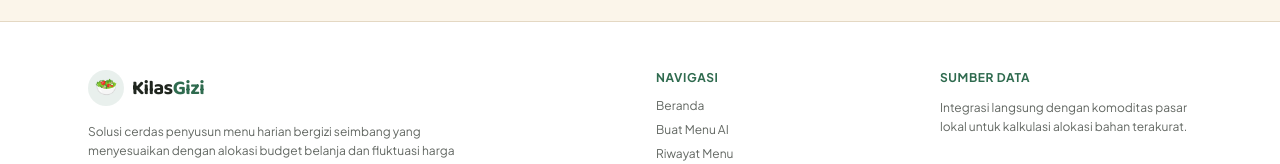
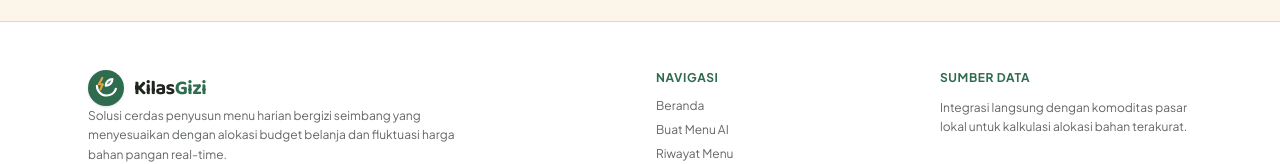
Before and after one commit to kholifpra9/KilasGizi, a Next.js app: page / in a window 1280 px wide. Shown: the part 1709-1873 px from the top of the page. Built offline with nearby package versions, Linux system fonts and the light colour scheme; no server answers.

Commit message:
feat: update footer to include KilasGizi logo and enhance brand description

```diff
--- a/components/ui/footer.tsx
+++ b/components/ui/footer.tsx
@@ -1,4 +1,5 @@
 import Link from 'next/link';
+import { KilasGiziLogo } from './logo';
 
 export function Footer() {
   return (
@@ -8,9 +9,8 @@ export function Footer() {
 
           {/* Deskripsi Brand */}
           <div className="md:col-span-2 space-y-4">
-            <Link href="/" className="flex items-center gap-2 font-display text-xl font-bold tracking-tight text-kg-ink">
-              <span className="flex h-9 w-9 items-center justify-center rounded-full bg-kg-green/10 text-lg">🥗</span>
-              <span>Kilas<span className="text-kg-green">Gizi</span></span>
+            <Link href="/" className="hover:opacity-90 transition-opacity">
+                <KilasGiziLogo size={36} />
             </Link>
             <p className="text-xs text-kg-ink/70 leading-relaxed max-w-sm">
               Solusi cerdas penyusun menu harian bergizi seimbang yang menyesuaikan dengan alokasi budget belanja dan fluktuasi harga bahan pangan real-time.
```
Also changed, not shown: 1 other file (tests, documents, lock files or other folders).
